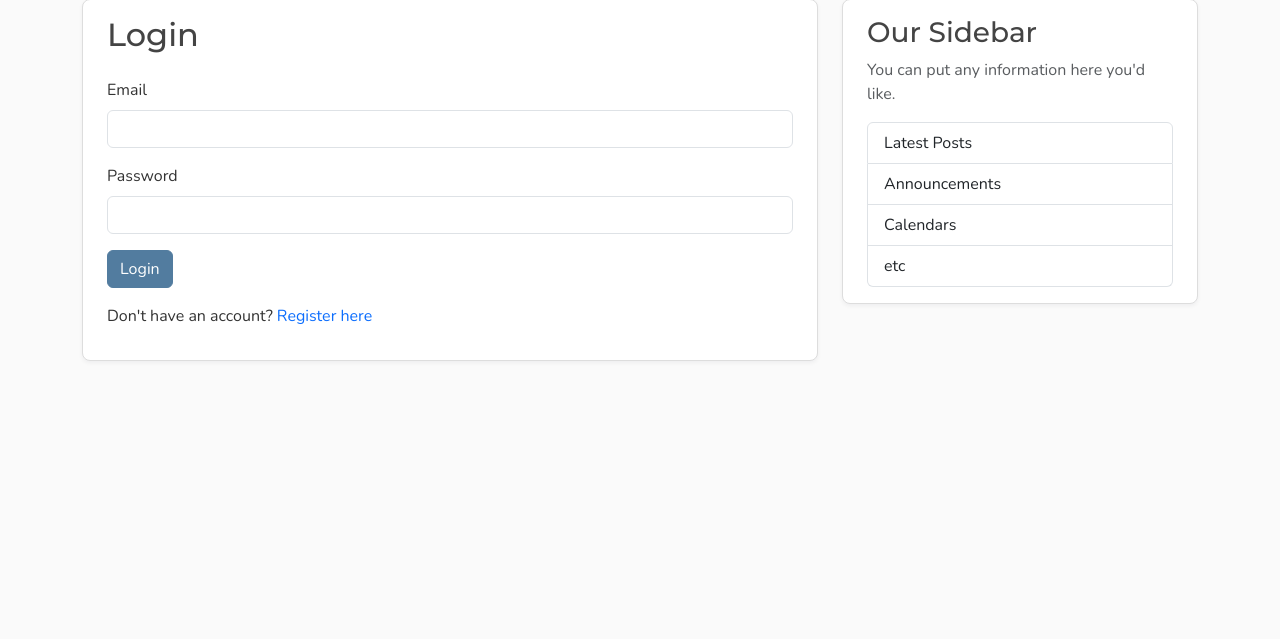
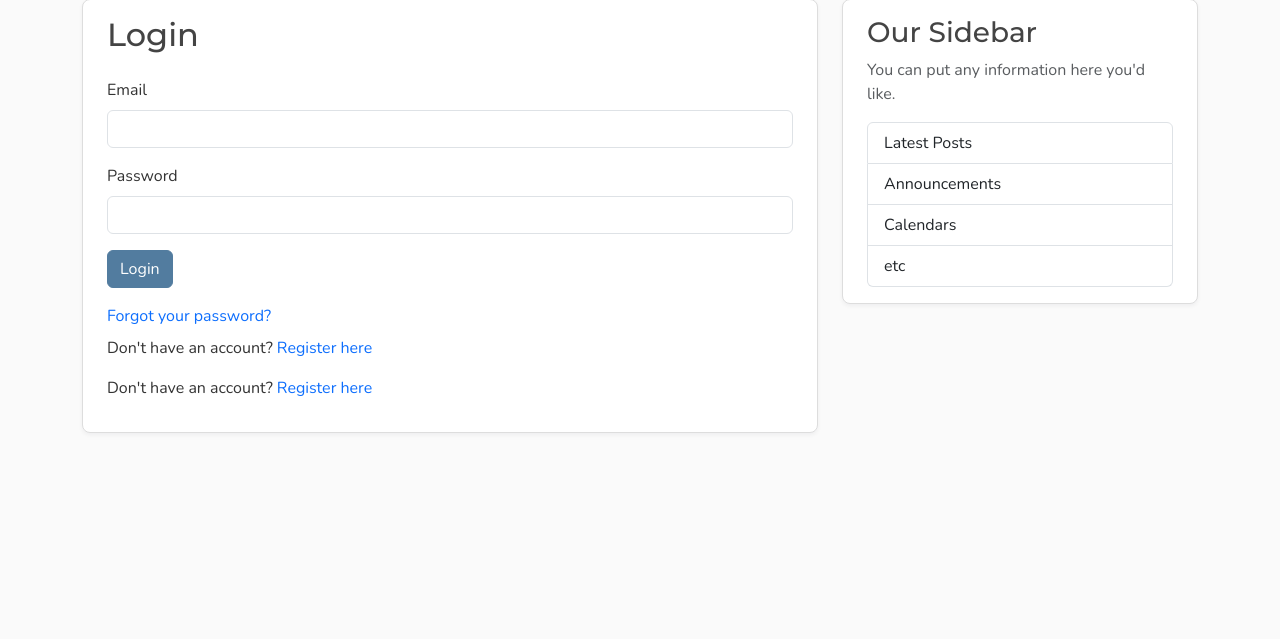
Before and after one commit to architav7/FastAPI-blog, a FastAPI app: page /login in a window 1280 px wide. Shown: the part 81-720 px from the top of the page. Run offline with FastAPI, Linux system fonts and the light colour scheme; parts of the project's set-up code (start-up, migrations or seed data) failed here and were passed over.

Commit message:
feat(login): add forgot password link to login page

```diff
--- a/templates/login.html
+++ b/templates/login.html
@@ -9,16 +9,21 @@
     </div>
     <div class="mb-3">
       <label for="password" class="form-label">Password</label>
-                <input type="password"
-                       class="form-control"
-                       id="password"
-                       name="password"
-                       required>
+      <input type="password" class="form-control" id="password" name="password" required>
     </div>
     <button type="submit" class="btn btn-primary">Login</button>
   </form>
+  <div class="mt-3">
+    <p class="mb-2">
+      <a href="{{ url_for(" forgot_password_page") }}">Forgot your password?</a>
+    </p>
+    <p class="mb-0">
+      Don't have an account? <a href="{{ url_for(" register_page") }}">Register here</a>
+    </p>
+  </div>
+
   <p class="mt-3">
-            Don't have an account? <a href="{{ url_for("register_page") }}">Register here</a>
+    Don't have an account? <a href="{{ url_for(" register_page") }}">Register here</a>
   </p>
 </div>
 {% endblock content %}
```
Lines whose indentation alone changed are shown as unchanged.
